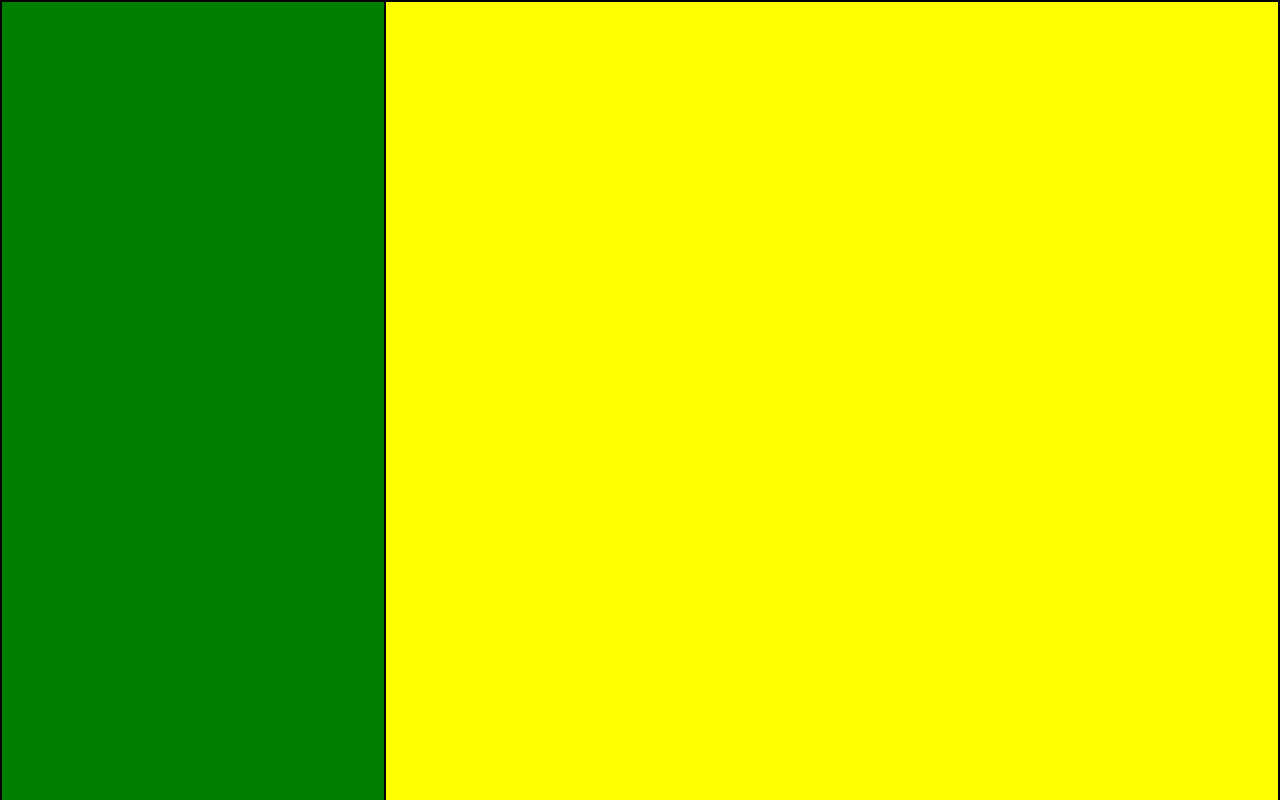
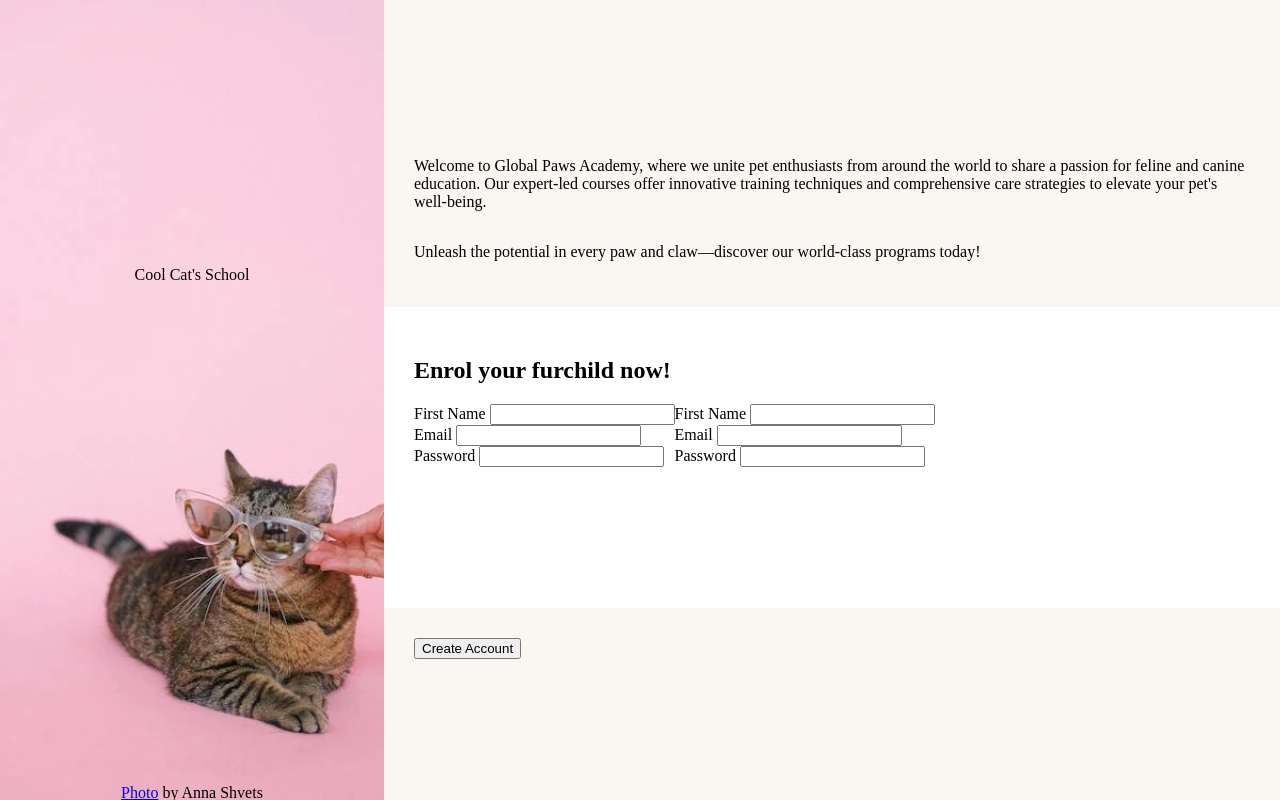
Before and after one commit to mechy88/TOP_Project_Sign-up-Form, a plain HTML site: page index.html in a window 1280 px wide. Drawn offline with Linux system fonts and the light colour scheme.

Commit message:
Update: Basic Structure Done

```diff
--- a/index.html
+++ b/index.html
@@ -9,10 +9,58 @@
 <body>
     <div class="root">
         <div class="left section">
-
+            <div class="logo">
+                <p>Cool Cat's School</p>
+            </div>
+            <div class="caption">
+                <p><a href="https://www.pexels.com/photo/person-putting-sunglasses-on-a-cat-4587958/">Photo</a> by Anna Shvets</p>
+            </div>
         </div>
         <div class="right section">
+            <div class="first row">
+                <p>Welcome to Global Paws Academy, where we unite pet enthusiasts from around the world to share a passion for feline and canine education. Our expert-led courses offer innovative training techniques and comprehensive care strategies to elevate your pet's well-being.</p>
+                <p>Unleash the potential in every paw and claw—discover our world-class programs today!</p>
+            </div>
+            <div class="second row">
+                <form action="" method="post">
+                    <h2>Enrol your furchild now!</h2>
+                    <div class="form-container">
+                        <div class="form-column">
+                            <div>
+                                <label for="first-name">First Name</label>
+                                <input id="first-name" name="FIRST_NAME">
+                            </div>
+                            <div>
+                                <label for="email">Email</label>
+                                <input id="email" type="email" name="EMAIL">
+                            </div>
+                            <div>
+                                <label for="password">Password</label>
+                                <input id="password" type="password" name="PASSWORD">
+                            </div>
+                        </div>
 
+                        <div class="form-column">
+                            <div>
+                                <label for="first-name">First Name</label>
+                                <input id="first-name" name="FIRST_NAME">
+                            </div>
+                            <div>
+                                <label for="email">Email</label>
+                                <input id="email" type="email" name="EMAIL">
+                            </div>
+                            <div>
+                                <label for="password">Password</label>
+                                <input id="password" type="password" name="PASSWORD">
+                            </div>
+                        </div>
+                    </div>
+                </form>
+            </div>
+
+            <div class="third row">
+                <input type="button" value="Create Account">
+            </div>
         </div>
     </div>
 </body>
--- a/styles.css
+++ b/styles.css
@@ -14,18 +14,82 @@
     overflow: auto;
 }
 
-div {
+/* div {
     border: 1px solid black;
-}
+} */
 
 .left {
     display: flex;
     flex-direction: column;
     flex: 3;
-    background-color: green;
+    /* background-color: green; */
+    justify-content: space-between;
+    background-size: 100% 100%;
+    background: url(./resources/cat.webp);
+    background-size: cover;
 }
 
+
 .right {
+    display: flex;
+    flex-direction: column;
     flex: 7;
-    background-color: yellow;
+    /* background-color: yellow; */
 }
+
+.logo {
+    margin-top: 200px;
+    height: 150px;
+    padding: 50px;
+    display: flex;
+    flex-direction: column;
+    align-items: center;
+    /* background-color: aqua; */
+}
+
+.caption {
+    /* background-color: violet; */
+    height: 2rem;
+    text-align: center;
+
+}
+
+.right.section > div {
+    padding: 30px;
+}
+
+.right.section > .first.row {
+    display: flex;
+    flex-direction: column;
+    flex: auto 1 1;
+    background-color: rgba(158, 103, 0, 0.05);
+    justify-content: end;
+}
+
+.right.section > .first.row > p {
+}
+
+.right.section > .second.row {
+    flex: auto 1 1;
+
+    /* background-color: cornflowerblue; */
+}
+
+.right.section > .third.row {
+    flex: auto 1 1;
+    background-color: rgba(158, 103, 0, 0.05);
+}
+
+.logo > img {
+    height: 100%;
+}
+
+form {
+    display: flex;
+    flex-direction: column;
+}
+
+.form-container {
+    display: flex;
+    flex-direction: row;
+}
```
Also changed, not shown: resources/cat.jpg (deleted), resources/cat.webp (added), resources/logo.png (added), 1 other file.
